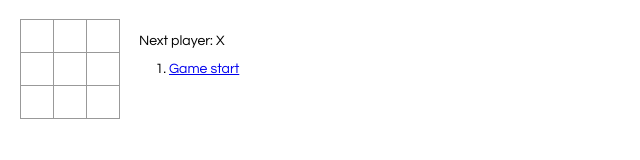
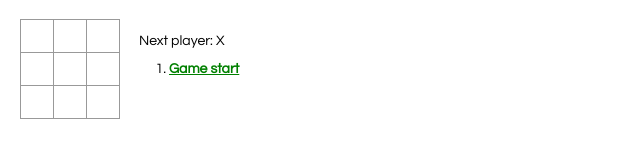
Before and after one commit to sdecandelario/tic-tac-toe, a React app: page / in a window 1280 px wide. Shown: the full height of the page, 0-640 px from the left. Built offline with nearby package versions, Linux system fonts and the light colour scheme.

Commit message:
Mark in bold and green the selected movement in the list

```diff
--- a/src/game.js
+++ b/src/game.js
@@ -80,9 +80,12 @@ class Game extends React.Component {
         const moves = history.map((step, move) => {
             const gameStep = this.state.gameSteps[move];
             const desc = move ? "Move #" + move + " (R" + gameStep.row + ", C" + gameStep.column + ")" : "Game start";
+
             return (
-                <li key={move}>
-                    <a href="#" onClick={() => this.jumpTo(move)}>{desc}</a>
+                <li key={move} className={move === this.state.stepNumber ? 'current' : ''}>
+                    <a href="#" onClick={() => this.jumpTo(move)}>
+                        {desc}
+                    </a>
                 </li>
             );
         });
--- a/src/index.css
+++ b/src/index.css
@@ -48,3 +48,8 @@ ol, ul {
 .game-info {
     margin-left: 20px;
 }
+
+ol li.current a{
+    font-weight: bold;
+    color: green;
+}
```
